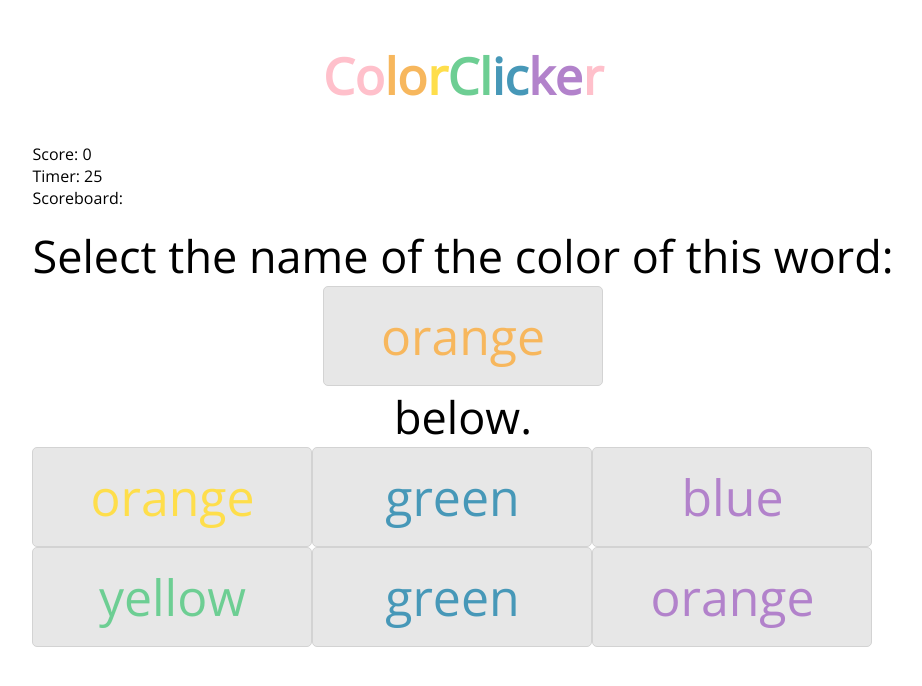
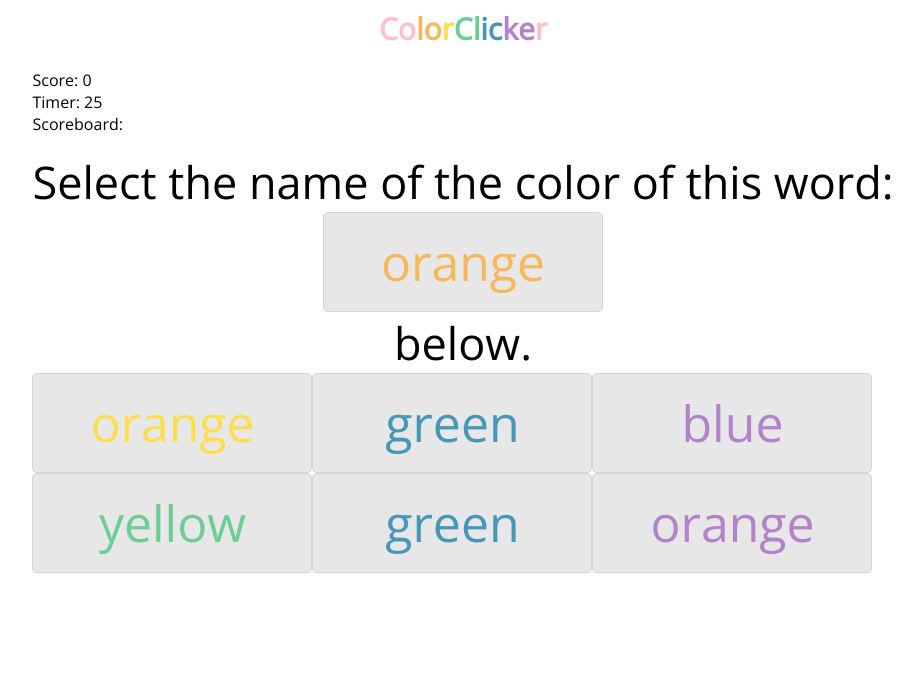
Before and after one commit to hlehv/color-clicker, a React app: page / in a window 1280 px wide. Shown: the whole page, without its empty margins (177-1099 px from the left). Built offline with nearby package versions, Linux system fonts and the light colour scheme.

Commit message:
changed sizing

```diff
--- a/src/index.css
+++ b/src/index.css
@@ -1,7 +1,8 @@
 @import url('https://fonts.googleapis.com/css?family=Open+Sans');
 .h1{
     font-family: 'Open Sans', sans-serif;
-    font-size: 50px;
+    font-size: 30px;
+    margin-top: 0;
 }
 .game {
     display: inline-flex; flex-direction: column;
--- a/src/index.js
+++ b/src/index.js
@@ -13,7 +13,6 @@ class Game extends React.Component{
         this.state = {
             status: 'start'
         }
-
     }
     render(){
         return (
@@ -23,7 +22,7 @@ class Game extends React.Component{
                     <span style={{color: '#6DCE93'}}>Cl</span><span style={{color: '#4798B8'}}>ic</span>
                     <span style={{color: '#B282CB'}}>ke</span><span style={{color: 'pink'}}>r</span></h1>
                 <div className="game-board">
-                    <Board startTime = '30'/>
+                    <Board startTime = '30' status={this.state.status}/>
                 </div>
             </div>
         );
@@ -38,7 +37,7 @@ class Board extends React.Component{
 
         this.state = {
             target: target,
-            status: 'start',
+            status: this.props.status,
             timeLeft: this.props.startTime,
             score: 0,
             squares: squares,
@@ -128,6 +127,7 @@ class Board extends React.Component{
         }
         else{
             this.setState({
+                score: this.state.score-1,
                 status: 'incorrect'
             })
         }
@@ -152,6 +152,7 @@ class Board extends React.Component{
 
 
     render(){
+        if (this.props.status==='start'){
             return (
                 <div>
                     <div className="score">Score: {this.state.score}</div>
@@ -178,6 +179,12 @@ class Board extends React.Component{
                     </div>
                 </div>
             );
+        }
+        else{
+            return(
+                <div className="placeholder"></div>
+            )
+        }
     }
 }
 
```
Lines whose indentation alone changed are shown as unchanged.
